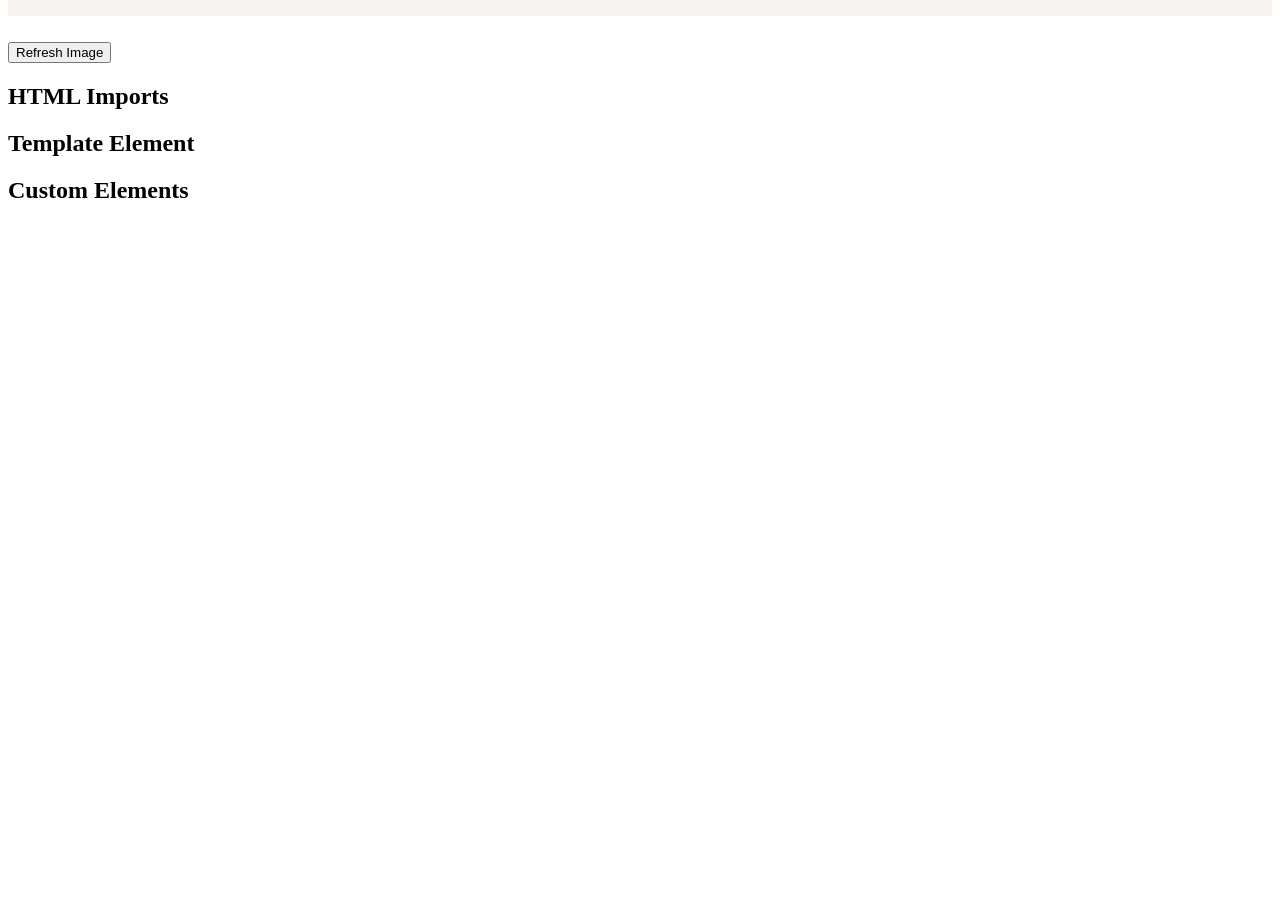
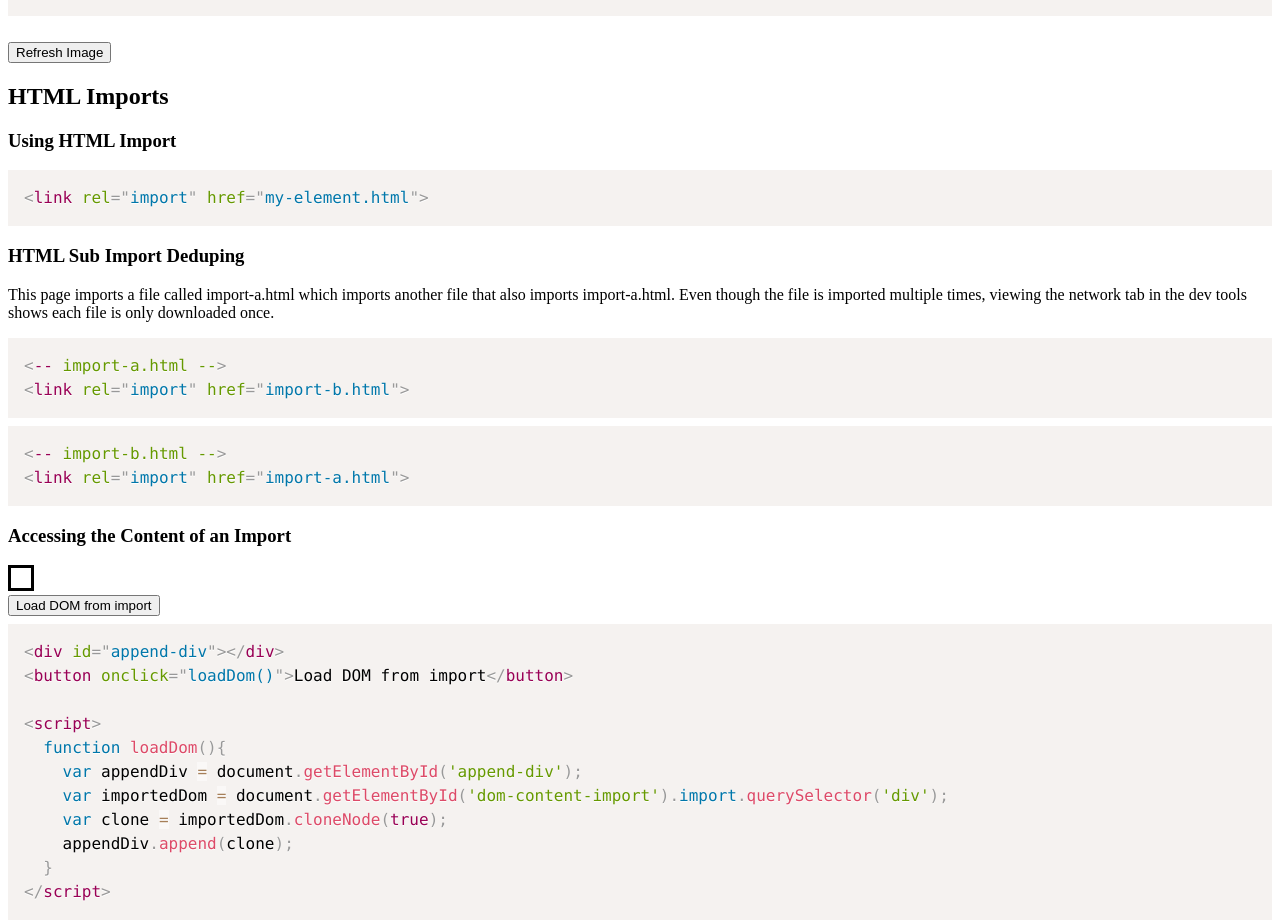
Before and after one commit to dcravenus/skills-program, a plain HTML site: page wc_apprentice/index.html in a window 1280 px wide. Shown: the part 1374-2297 px from the top of the page. Before the commit the page ends 1597 px from the top, so only its background shows below. Drawn offline with Linux system fonts and the light colour scheme.

Commit message:
Add HTML import section

```diff
--- /dev/null
+++ b/wc_apprentice/import-a.html
@@ -0,0 +1 @@
+<link rel="import" href="import-b.html">
--- a/wc_apprentice/index.html
+++ b/wc_apprentice/index.html
@@ -5,8 +5,19 @@
 
   <link rel="stylesheet" href="prism.css">
   <link rel="import" href="my-element.html">
+  <link rel="import" href="import-a.html">
+  <link rel="import" href="dom-content.html" id="dom-content-import">
+  <style>
+    #append-div {
+      border-style: solid;
+      display: inline-block;
+      padding: 10px;
+    }
 
-  <style>
+    #append-div + button {
+      display: block;
+    }
+
   </style>
 
 </head>
@@ -65,6 +76,47 @@ element.refreshImage = function(){
   <button onclick="document.getElementById('refreshable').refreshImage();">Refresh Image</button>
 
   <h2>HTML Imports</h2>
+
+  <h3>Using HTML Import</h3>
+  <pre><code class="language-markup">&lt;link rel="import" href="my-element.html">
+</code></pre>
+
+  <h3>HTML Sub Import Deduping</h3>
+  <p>This page imports a file called import-a.html which imports another file that also imports import-a.html. Even though the file is imported multiple times, viewing the network tab in the dev tools shows each file is only downloaded once.</p>
+
+  <pre><code class="language-markup">&lt;-- import-a.html -->
+&lt;link rel="import" href="import-b.html"></code></pre>
+  <pre><code class="language-markup">&lt;-- import-b.html -->
+&lt;link rel="import" href="import-a.html"></code></pre>
+
+
+  <h3>Accessing the Content of an Import</h3>
+
+  <div id="append-div"></div>
+  <button onclick="loadDom()">Load DOM from import</button>
+
+  <script>
+    function loadDom(){
+      var appendDiv = document.getElementById('append-div');
+      var importedDom = document.getElementById('dom-content-import').import.querySelector('div');
+      var clone = importedDom.cloneNode(true);
+      appendDiv.append(clone);
+    }
+  </script>
+
+  <pre><code class="language-markup">&lt;div id="append-div">&lt;/div>
+&lt;button onclick="loadDom()">Load DOM from import&lt;/button>
+
+&lt;script>
+  function loadDom(){
+    var appendDiv = document.getElementById('append-div');
+    var importedDom = document.getElementById('dom-content-import').import.querySelector('div');
+    var clone = importedDom.cloneNode(true);
+    appendDiv.append(clone);
+  }
+&lt;/script></code></pre>
+}
+
   <h2>Template Element</h2>
   <h2>Custom Elements</h2>
 
```
Also changed, not shown: wc_apprentice/dom-content.html (added, +3 -0 lines), wc_apprentice/import-b.html (added, +1 -0 lines).
